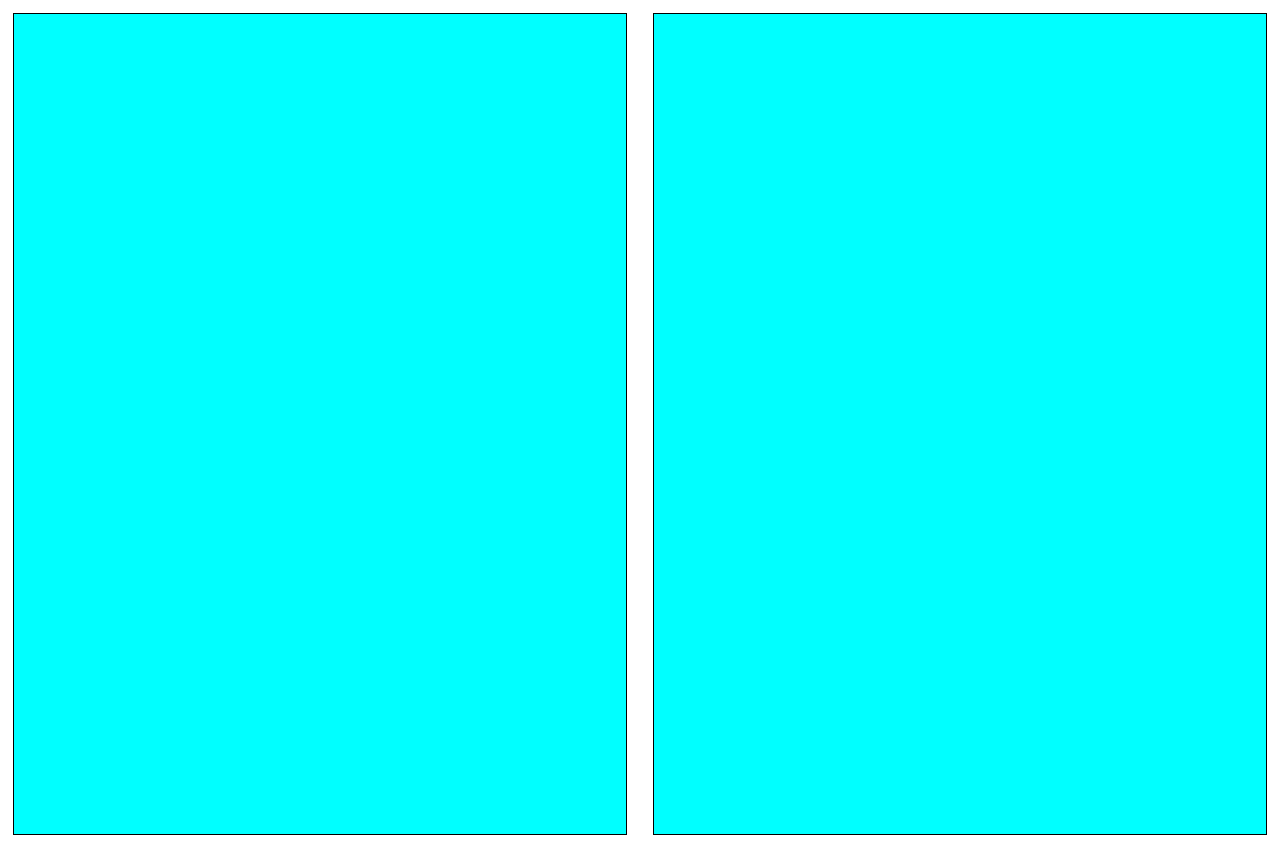
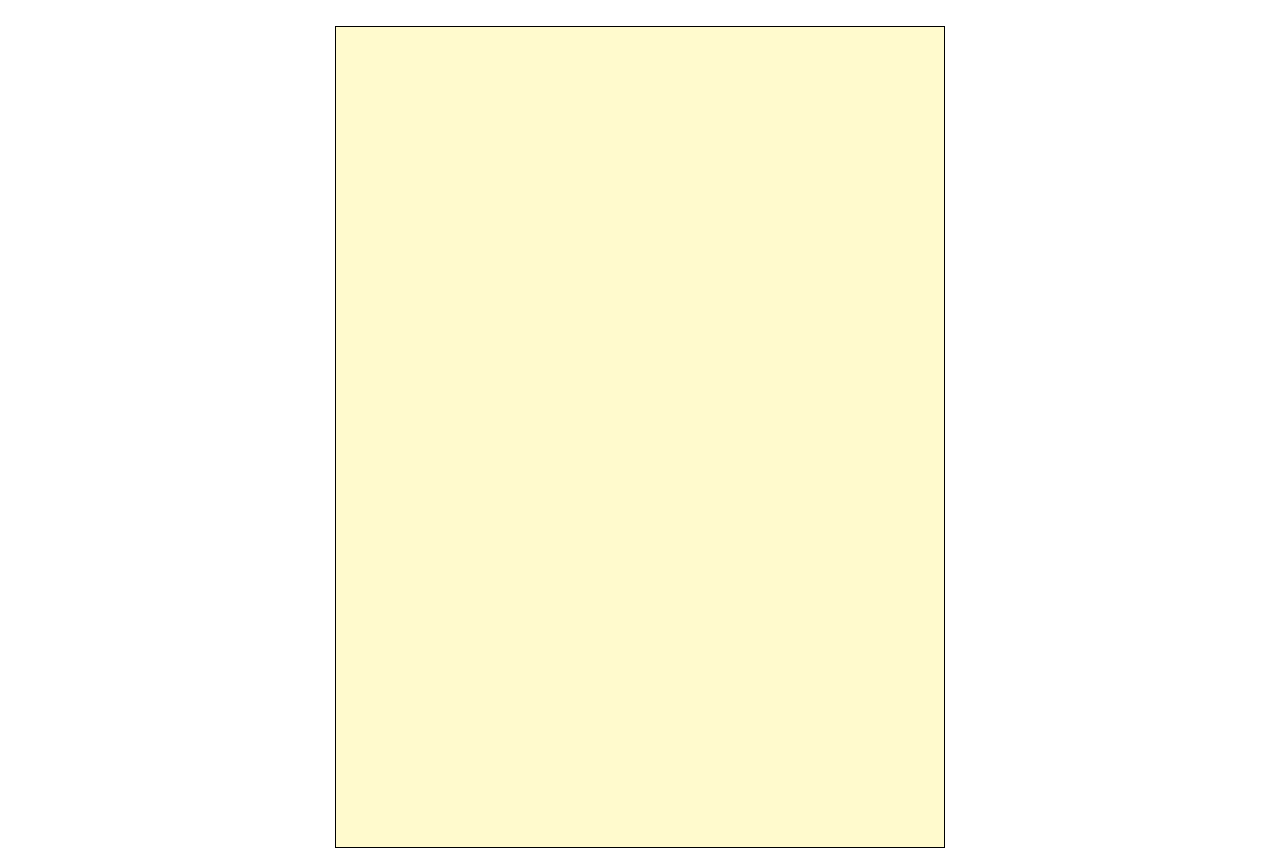
Before and after one commit to matipacheco/to-do-list, a React (Create React App) app: page / in a window 1280 px wide. Built offline with nearby package versions, Linux system fonts and the light colour scheme.

Commit message:
just one board for now

```diff
--- a/src/css/App.css
+++ b/src/css/App.css
@@ -1,4 +1,5 @@
 .container {
     height: 100%;
     display: flex;
+    justify-content: center;
 }
--- a/src/css/Board.css
+++ b/src/css/Board.css
@@ -1,8 +1,8 @@
 .board {
-    background: aqua;
+    background: lemonchiffon;
     border: 1px solid black;
-    margin: 1%;
+    margin: 2%;
     padding: 10px;
-    width: 48%;
+    width: 46%;
     height: 100%;
 }
--- a/src/javascript/App.js
+++ b/src/javascript/App.js
@@ -12,7 +12,7 @@ class App extends Component {
     return (
       <div className="container">
         {this.renderBoard()}
-        {this.renderBoard()}
+        {/*{this.renderBoard()}*/}
       </div>
     );
   }
```
